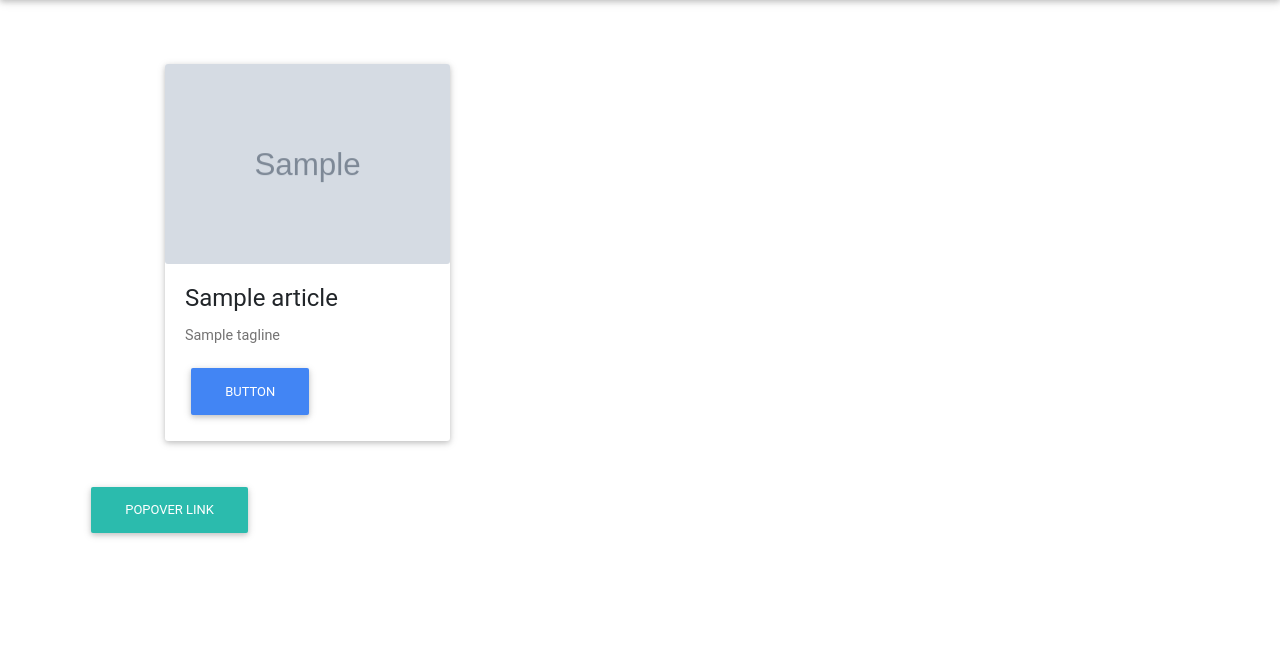
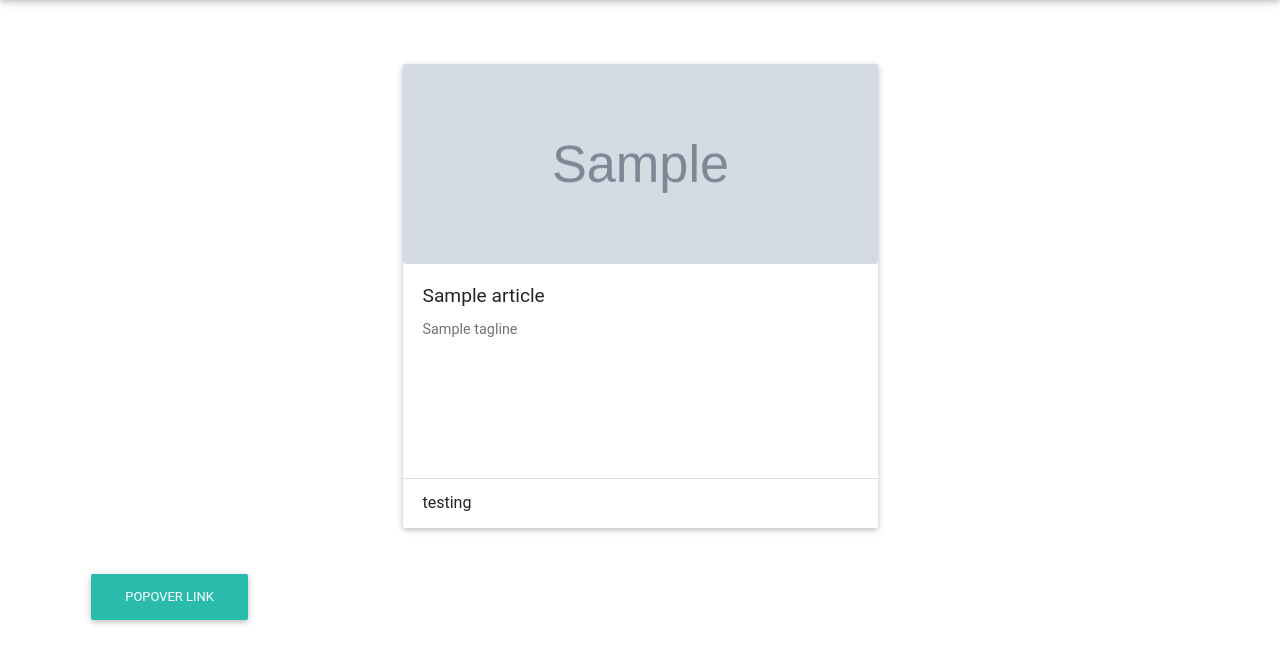
Before and after one commit to N-Ehmayer/slug-feed, a Node project: template views/index.ejs in a window 1280 px wide. Shown: the part 56-720 px from the top of the page. Run offline with Node 20 templates, Linux system fonts and the light colour scheme; the template is opened without the code that fills it: most values are stand-ins (such as "Sample title", 1, 10 or a date in 2020); grey boxes marked "Sample" are stand-in pictures; some libraries are stand-ins or nearby versions; some web fonts are replaced.

Commit message:
Fixed card spacing, added logic which inserted rows.

```diff
--- a/public/scripts/app.js
+++ b/public/scripts/app.js
@@ -9,6 +9,20 @@ const timeCreated = function() {
 $(function() {
 
   timeCreated()
+  // shorten tagline to 140 chars
+  $('.text-shortener').text(function() {
+    var text = $(this).html();
+    var overOneForty = text.length > 140
+    console.log(text);
+    text = text.split('').slice(0, 139).join('');
+    if (overOneForty) {
+      text += "..."
+    }
+    console.log(text)
+    return text;
+
+  });
+
 
   $('#comments-p').click(event => {
     $('#comments-p').addClass('animated zoomOut');
--- a/public/styles/application.css
+++ b/public/styles/application.css
@@ -13,8 +13,30 @@
   width: 100%;
 }
 
+.card-body {
+  height: 214px;
+}
+
+.card-footer {
+  background-color: #fff;
+  height: 50px;
+  border-top: 1px light-gray;
+}
+
 .card {
   margin-bottom: 40px;
+  padding-right: 10px;
+  padding-left: 10px;
+}
+
+.padding-fix {
+  margin-bottom: 40px;
+  padding-right: 10px;
+  padding-left: 10px;
+}
+
+.card-title {
+  font-size: 1.2em;
 }
 
 .card-img {
--- a/sass/main.scss
+++ b/sass/main.scss
@@ -12,8 +12,30 @@
   width: 100%;
 }
 
+.card-body {
+  height: 214px;
+}
+
+.card-footer {
+  background-color: #fff;
+  height: 50px;
+  border-top: 1px light-gray;
+}
+
 .card {
-  margin-bottom: 40px
+  margin-bottom: 40px;
+  padding-right: 10px;
+  padding-left: 10px;
+}
+
+.padding-fix {
+  margin-bottom: 40px;
+  padding-right: 10px;
+  padding-left: 10px;
+}
+
+.card-title {
+  font-size: 1.2em;
 }
 
 .card-img {
--- a/views/index.ejs
+++ b/views/index.ejs
@@ -9,8 +9,10 @@
   <%- include('./partials/_navbar'); %>
     <div class="container main-container">
       <div class="row">
+        <% var cardRows = 0; %>
         <% articles.forEach( article => {%>
-          <%- include('./partials/_article_card', {article: article}); %>
+          <% cardRows++; %>
+          <%- include('./partials/_article_card', {article: article, cardRows: cardRows}); %>
         <% }) %>
       </div>
       <div class="popover-markup" id="popover">
--- a/views/partials/_article_card.ejs
+++ b/views/partials/_article_card.ejs
@@ -1,6 +1,6 @@
 <!--Card-->
 
-<div id="card-<%= article.id %>" class="card card-img col-3 offset-1">
+<div id="card-<%= article.id %>" class="card card-img col-5 mx-auto">
 
   <!--Card image-->
   <div class="view overlay view-card">
@@ -15,9 +15,17 @@
       <!--Title-->
       <h4 class="card-title"><%= article.title %></h4>
       <!--Text-->
-      <p class="card-text"><%= article.tagline %></p>
-      <a href="#" class="btn btn-primary">Button</a>
+      <p class="card-text text-shortener" id="replace"><%= article.tagline %></p>
+  </div>
+
+  <div class="card-footer">
+    <p> testing </p>
   </div>
 </div>
 
+<% if (cardRows % 2 === 0) {%>
+</div>
+<div class="row">
+<% cardRows = 0 %>
+<%}%>
 <!--/.Card-->
```
